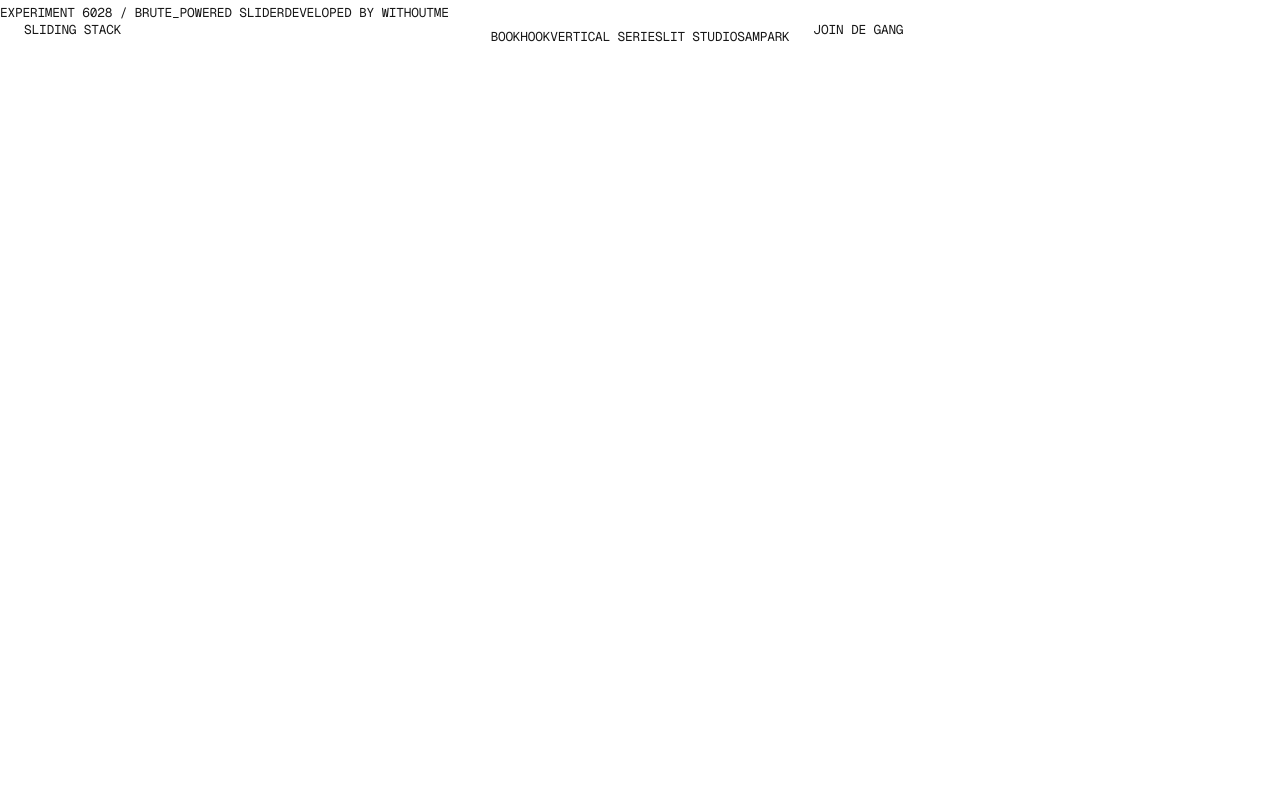
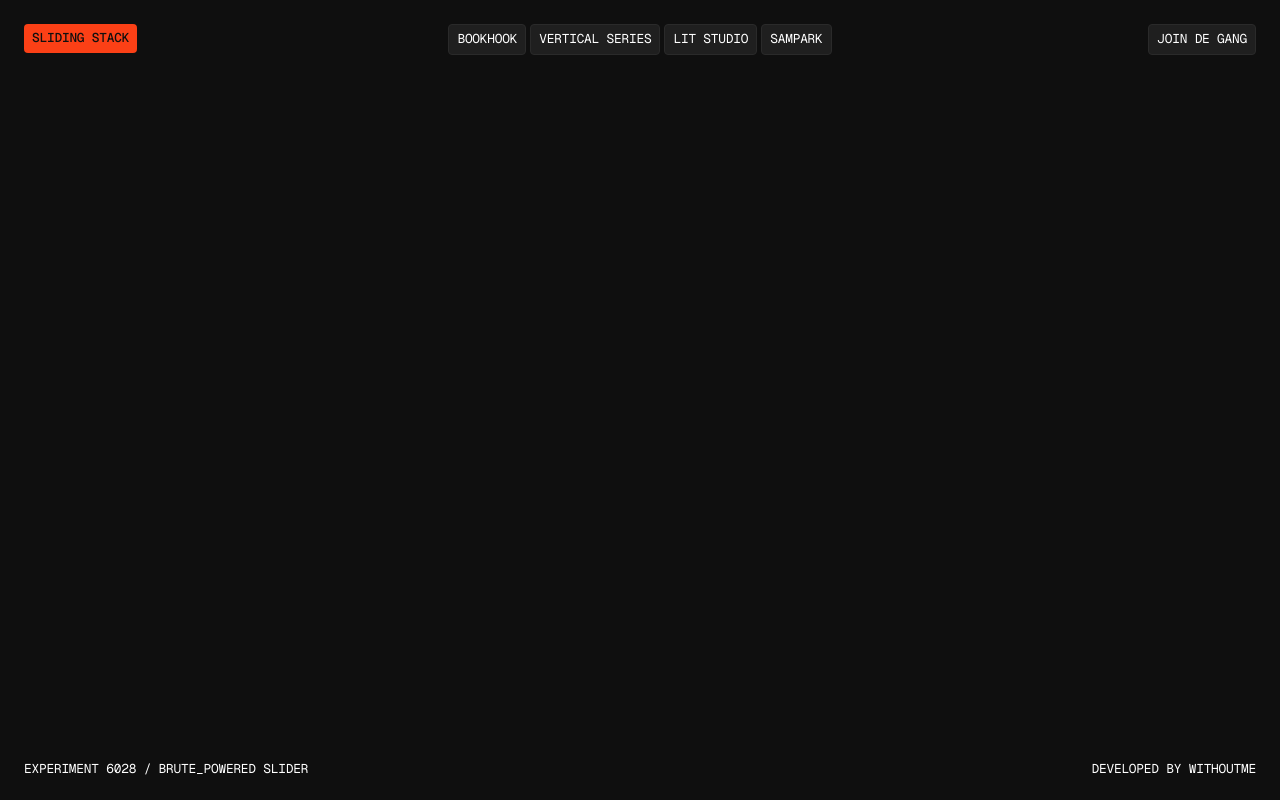
Before and after one commit to paruntapa/uicomps, a Next.js app: page /sliding-stack in a window 1280 px wide. Built offline with nearby package versions, Linux system fonts and the light colour scheme.

Commit message:
sliding-stack added

```diff
--- a/src/app/sliding-stack/page.tsx
+++ b/src/app/sliding-stack/page.tsx
@@ -1,7 +1,57 @@
-import React from 'react'
-import './sliding-stack.css'
+'use client'
+
+import React, { useEffect } from 'react';
+import './sliding-stack.css';
+import gsap from 'gsap';
+import SplitText from 'gsap/SplitText';
+
+interface slideType {
+  title: string,
+  image: string
+}
 
 const slidingStack = () => {
+
+  const slideData: slideType[] = [
+    {title: "gojo",  image: ''},
+    {title: "izuku", image: ''},
+    {title: "anya", image: ''},
+    {title: "saitama", image: ''},
+    {title: "l", image: ''}
+  ]
+
+  useEffect(() => {
+    gsap.registerPlugin(SplitText);
+
+    const container = document.querySelector('.container');
+    const slider = document.querySelector('.slider');
+
+    let frontSlideIndex = 0;
+    let isSliderAnimating = false;
+
+    const initializeSlider = () => {
+      slideData.forEach((data, index) => {
+        const slide = document.createElement('div');
+
+        slide.classList = 'slide';
+        slide.innerHTML = `
+                   <img
+                   src="${data.image}"
+                   alt="${data.title}"
+                   />
+                   <h1 class="slide-title">${data.title}</h1>
+        `;
+
+        slider?.appendChild(slide);
+      });
+
+      let slides = document.querySelector('.slide');
+
+    }
+
+
+  }, [])
+
   return (
     <div>
       <nav>
--- a/src/app/sliding-stack/sliding-stack.css
+++ b/src/app/sliding-stack/sliding-stack.css
@@ -1,9 +1,9 @@
 :root {
     --base-100: #fff;
-    --base-100: #2a2a2a;
-    --base-100: #1f1f1f;
-    --base-100: #0f0f0f;
-    --base-100: #fb4016;
+    --base-200: #2a2a2a;
+    --base-300: #1f1f1f;
+    --base-400: #0f0f0f;
+    --base-500: #fb4016;
 }
 
 * {
@@ -39,3 +39,113 @@ nav {
     flex: 1;
     display: flex;
 }
+
+.nav-cta {
+    justify-content: flex-end;
+}
+
+.nav-links {
+    flex: 2;
+    display: flex;
+    justify-content: center;
+    gap: 0.25rem;
+}
+
+nav a {
+    height: max-content;
+    color: var(--base-100);
+    background-color: var(--base-300);
+    border: 1px solid var(--base-200);
+    border-radius: 0.25rem;
+    padding: 0.5rem;
+}
+
+.nav-logo a {
+    font-weight: 500;
+    color: var(--base-400);
+    background-color: var(--base-500);
+    border: none;
+}
+
+footer {
+    position: fixed;
+    bottom: 0;
+    width: 100%;
+    padding: 1.5rem;
+    color: var(--base-100);
+    display: flex;
+    justify-content: space-between;
+    z-index: 2;
+}
+
+.container {
+    position: relative;
+    width: 100%;
+    height: 100svh;
+    background-color: var(--base-400);
+    overflow: hidden;
+}
+
+.slider {
+    position: absolute;
+    width: 100%;
+    height: 100svh;
+    perspective: 250px;
+    perspective-origin: 50% 100%;
+    overflow: hidden;
+}
+
+.slide {
+    position: absolute;
+    top: 45%;
+    left: 50%;
+    transform: translate3d(-50%, -50%, 0px);
+    width: 50%;
+    height: 400px;
+    border-radius: 0.25rem;
+    display: flex;
+    justify-content: center;
+    align-items: center;
+    will-change: transform, opacity;
+    overflow: hidden
+}
+
+.slide-image {
+    position: absolute;
+    top: 0;
+    left: 0;
+    width: 100%;
+    height: 100%;
+    object-fit: cover;
+}
+
+.slide-title {
+    color: var(--base-100);
+    font-family: 'Inter', sans-serif;
+    font-size: 4rem;
+    font-weight: 450;
+    letter-spacing: -0.15rem;
+}
+
+.slide-title .word {
+    will-change: transform;
+}
+
+@media (max-width: 1000px) {
+    .nav-links {
+        display: none;
+    }
+
+    footer p:nth-child(2) {
+        text-align: right;
+    }
+
+    .slide {
+        width: 70%;
+    }
+
+    .slide-title {
+        font-size: 2rem;
+        letter-spacing: 0;
+    }
+}
```
